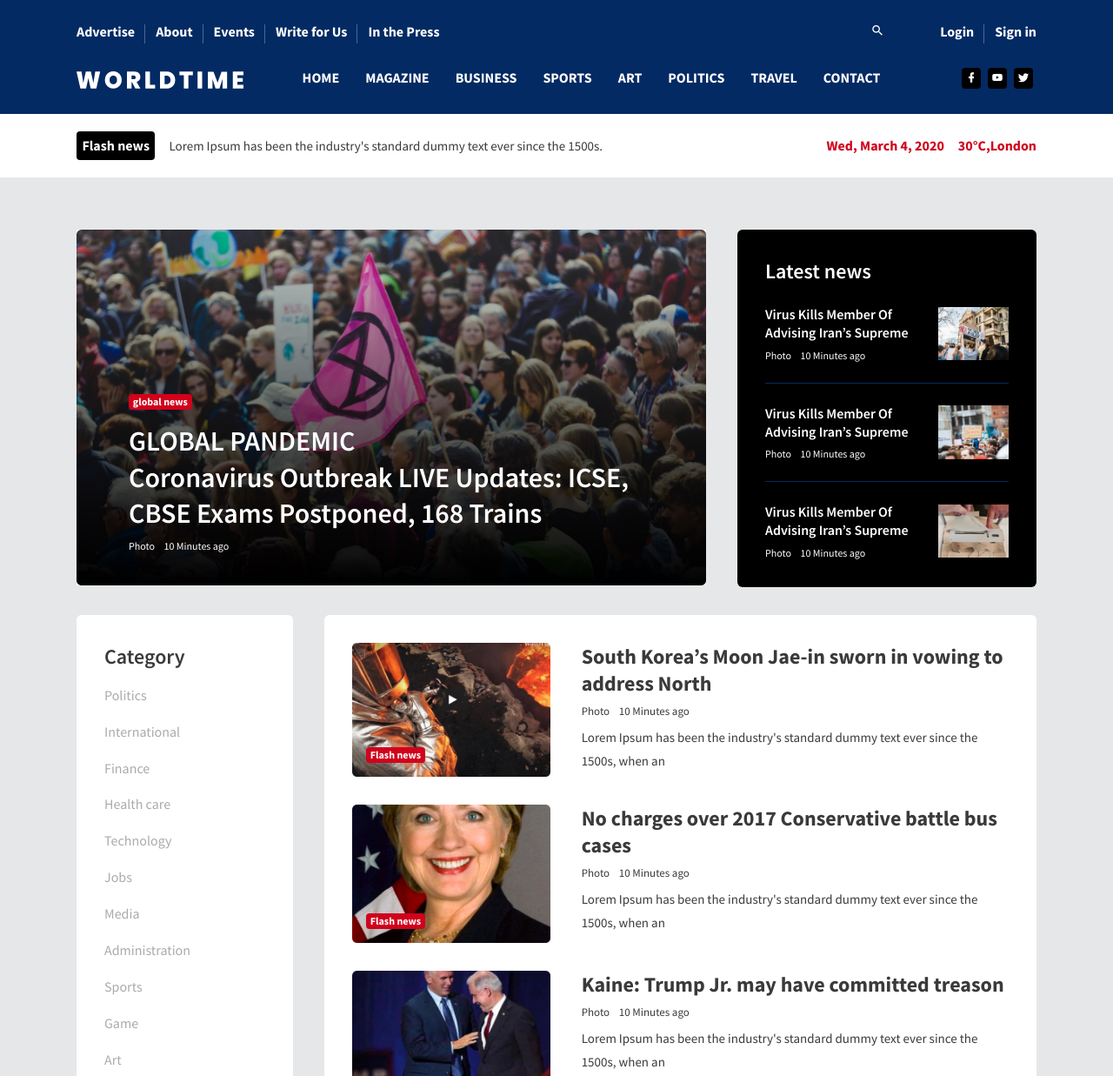
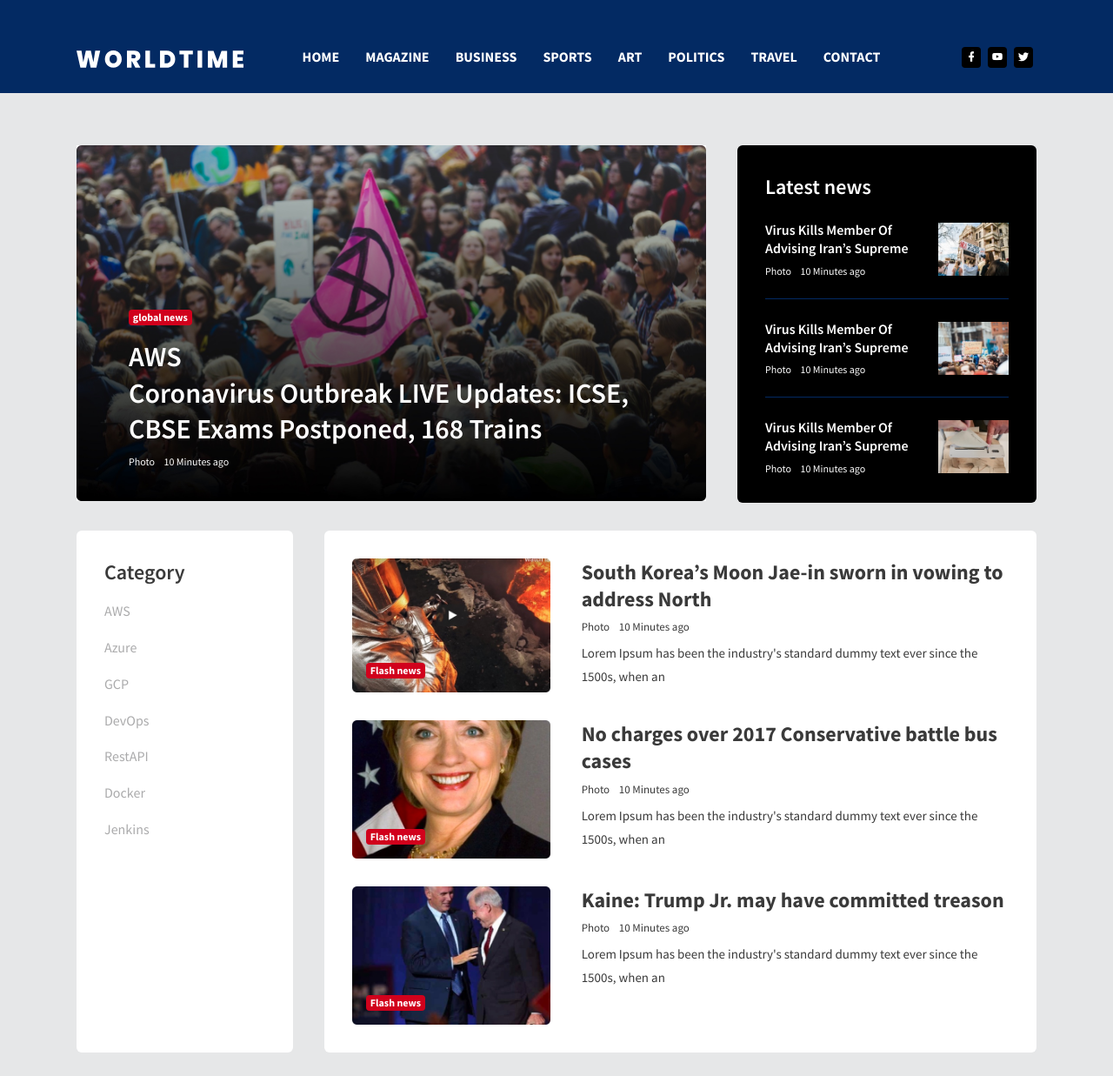
Before and after one commit to mohan-balakrishnan/react, a website: page index.html in a window 1280 px wide. Shown: the top 1237 px of the page at 87% size. Drawn offline with Linux system fonts and the light colour scheme; files that its build step writes are made by us from their sources.

Commit message:
index update

```diff
--- a/index.html
+++ b/index.html
@@ -1,11 +1,11 @@
 <!DOCTYPE html>
-<html lang="zxx">
+<html lang="en">
   <head>
     <!-- Required meta tags -->
     <meta charset="UTF-8" />
     <meta name="viewport" content="width=device-width, initial-scale=1.0" />
     <meta http-equiv="X-UA-Compatible" content="ie=edge" />
-    <title>World Time</title>
+    <title>Sync2tech</title>
     <!-- plugin css for this page -->
     <link
       rel="stylesheet"
@@ -30,34 +30,8 @@
             <nav class="navbar navbar-expand-lg navbar-light">
               <div class="navbar-top">
                 <div class="d-flex justify-content-between align-items-center">
-                  <ul class="navbar-top-left-menu">
-                    <li class="nav-item">
-                      <a href="pages/index-inner.html" class="nav-link">Advertise</a>
-                    </li>
-                    <li class="nav-item">
-                      <a href="pages/aboutus.html" class="nav-link">About</a>
-                    </li>
-                    <li class="nav-item">
-                      <a href="#" class="nav-link">Events</a>
-                    </li>
-                    <li class="nav-item">
-                      <a href="#" class="nav-link">Write for Us</a>
-                    </li>
-                    <li class="nav-item">
-                      <a href="#" class="nav-link">In the Press</a>
-                    </li>
-                  </ul>
-                  <ul class="navbar-top-right-menu">
-                    <li class="nav-item">
-                      <a href="#" class="nav-link"><i class="mdi mdi-magnify"></i></a>
-                    </li>
-                    <li class="nav-item">
-                      <a href="#" class="nav-link">Login</a>
-                    </li>
-                    <li class="nav-item">
-                      <a href="#" class="nav-link">Sign in</a>
-                    </li>
-                  </ul>
+
+
                 </div>
               </div>
               <div class="navbar-bottom">
@@ -141,23 +115,7 @@
         </header>
 
         <!-- partial -->
-        <div class="flash-news-banner">
-          <div class="container">
-            <div class="d-lg-flex align-items-center justify-content-between">
-              <div class="d-flex align-items-center">
-                <span class="badge badge-dark mr-3">Flash news</span>
-                <p class="mb-0">
-                  Lorem Ipsum has been the industry's standard dummy text ever
-                  since the 1500s.
-                </p>
-              </div>
-              <div class="d-flex">
-                <span class="mr-3 text-danger">Wed, March 4, 2020</span>
-                <span class="text-danger">30°C,London</span>
-              </div>
-            </div>
-          </div>
-        </div>
+
         <div class="content-wrapper">
           <div class="container">
             <div class="row" data-aos="fade-up">
@@ -172,7 +130,7 @@
                     <div class="badge badge-danger fs-12 font-weight-bold mb-3">
                       global news
                     </div>
-                    <h1 class="mb-0">GLOBAL PANDEMIC</h1>
+                    <h1 class="mb-0">AWS</h1>
                     <h1 class="mb-2">
                       Coronavirus Outbreak LIVE Updates: ICSE, CBSE Exams
                       Postponed, 168 Trains
@@ -251,18 +209,13 @@
                   <div class="card-body">
                     <h2>Category</h2>
                     <ul class="vertical-menu">
-                      <li><a href="#">Politics</a></li>
-                      <li><a href="#">International</a></li>
-                      <li><a href="#">Finance</a></li>
-                      <li><a href="#">Health care</a></li>
-                      <li><a href="#">Technology</a></li>
-                      <li><a href="#">Jobs</a></li>
-                      <li><a href="#">Media</a></li>
-                      <li><a href="#">Administration</a></li>
-                      <li><a href="#">Sports</a></li>
-                      <li><a href="#">Game</a></li>
-                      <li><a href="#">Art</a></li>
-                      <li><a href="#">Kids</a></li>
+                      <li><a href="#">AWS</a></li>
+                      <li><a href="#">Azure</a></li>
+                      <li><a href="#">GCP</a></li>
+                      <li><a href="#">DevOps</a></li>
+                      <li><a href="#">RestAPI</a></li>
+                      <li><a href="#">Docker</a></li>
+                      <li><a href="#">Jenkins</a></li>
                     </ul>
                   </div>
                 </div>
```
